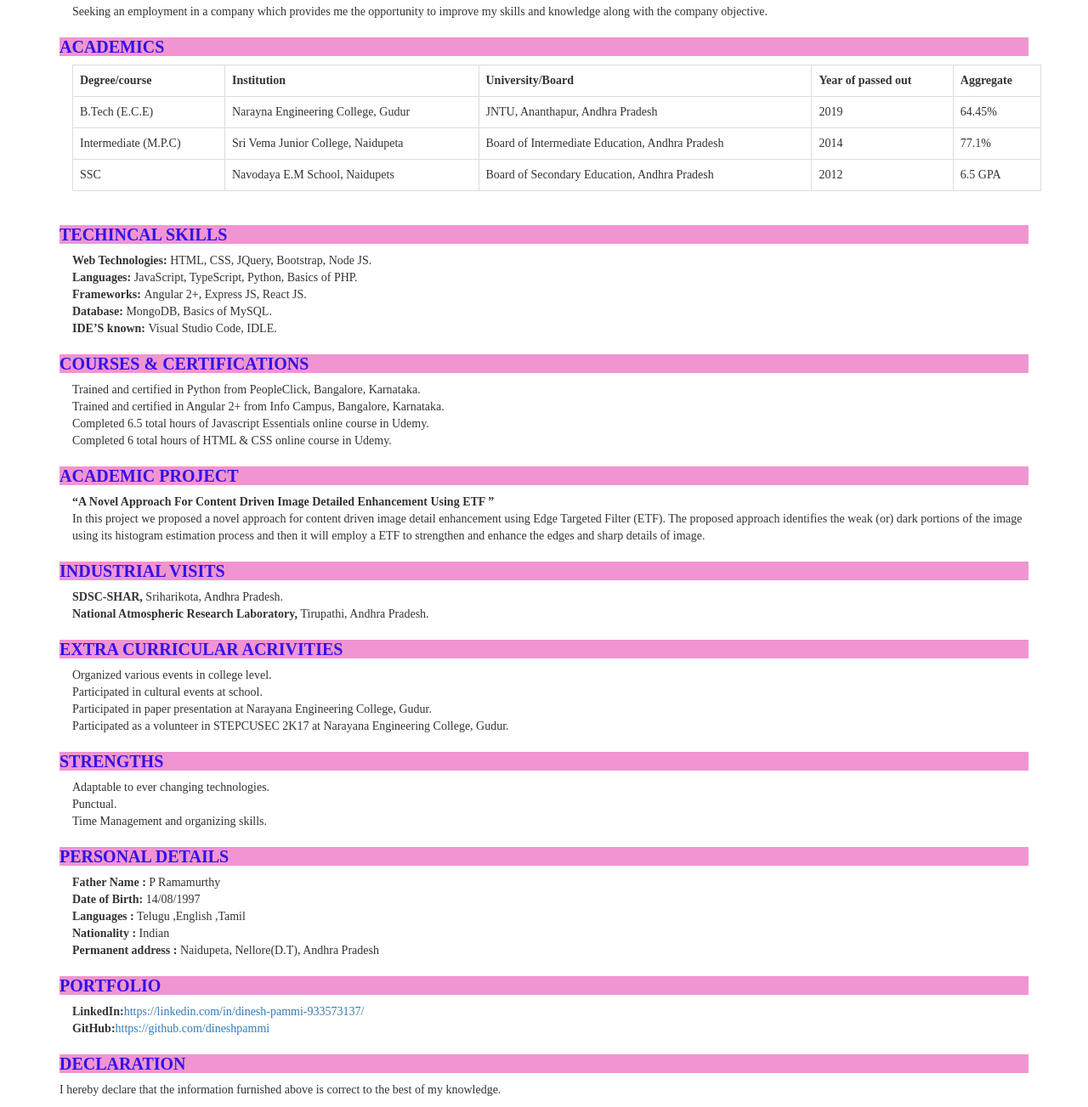
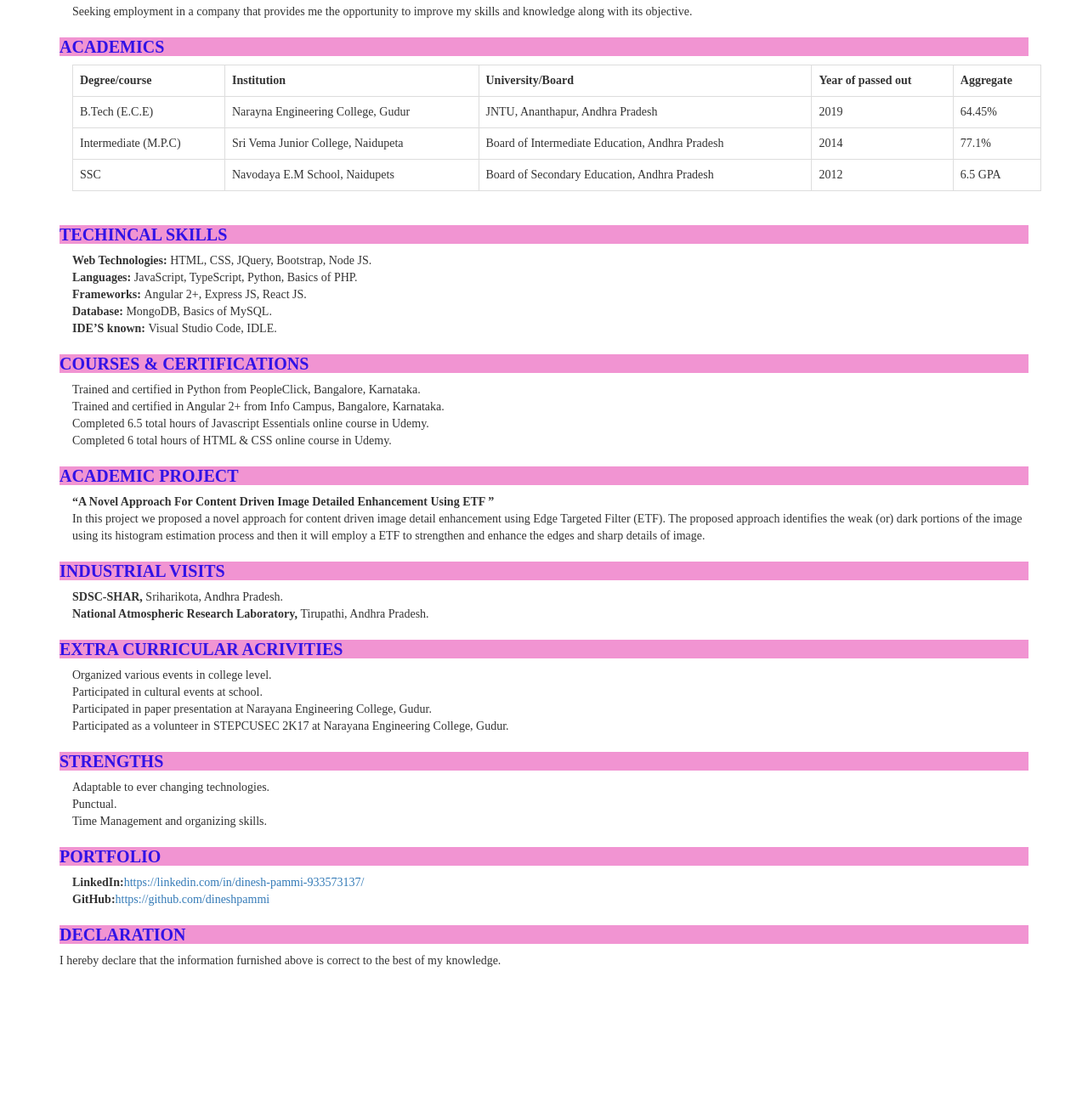
Before and after one commit to dineshpammi/resume, a plain HTML site: page resume.html in a window 1280 px wide. Shown: the part 368-1671 px from the top of the page at 85% size. After the commit the page ends 1519 px from the top, so only its background shows below. Drawn offline with nearby package versions, Linux system fonts and the light colour scheme.

Commit message:
Update resume.html

```diff
--- a/resume.html
+++ b/resume.html
@@ -27,7 +27,7 @@
         </div>
         <div >
             <h3> CAREER OBJECTIVE </h3>
-            <p class="container">Seeking an employment in a company which provides me the opportunity to improve my skills and knowledge along with the company objective.</p>
+            <p class="container">Seeking employment in a company that provides me the opportunity to improve my skills and knowledge along with its objective.</p>
         </div>
         <div>
             <h3>ACADEMICS</h3>
@@ -100,19 +100,9 @@
             </div>
         </div>
         <div>
-            <h3>PERSONAL DETAILS</h3>
-            <div class="container">
-                <b>Father  Name :</b> P Ramamurthy <br/>
-                <b>Date of Birth:</b> 14/08/1997 <br/>
-                <b>Languages :</b> Telugu ,English ,Tamil <br/>
-                <b>Nationality :</b> Indian <br/>
-                <b>Permanent address :</b> Naidupeta, Nellore(D.T), Andhra Pradesh
-            </div>
-        </div>
-        <div>
             <h3>PORTFOLIO</h3>
             <div class="container">
-                <b>LinkedIn:</b><a href="https://www.linkedin.com/in/dinesh-pammi-933573137/">https://linkedin.com/in/dinesh-pammi-933573137/</a> <br/>
+                <b>LinkedIn:</b><a href="https://www.linkedin.com/in/dinesh-pammi/">https://linkedin.com/in/dinesh-pammi-933573137/</a> <br/>
                 <b>GitHub:</b><a href="https://github.com/dineshpammi ">https://github.com/dineshpammi </a>
             </div>
         </div>
```
